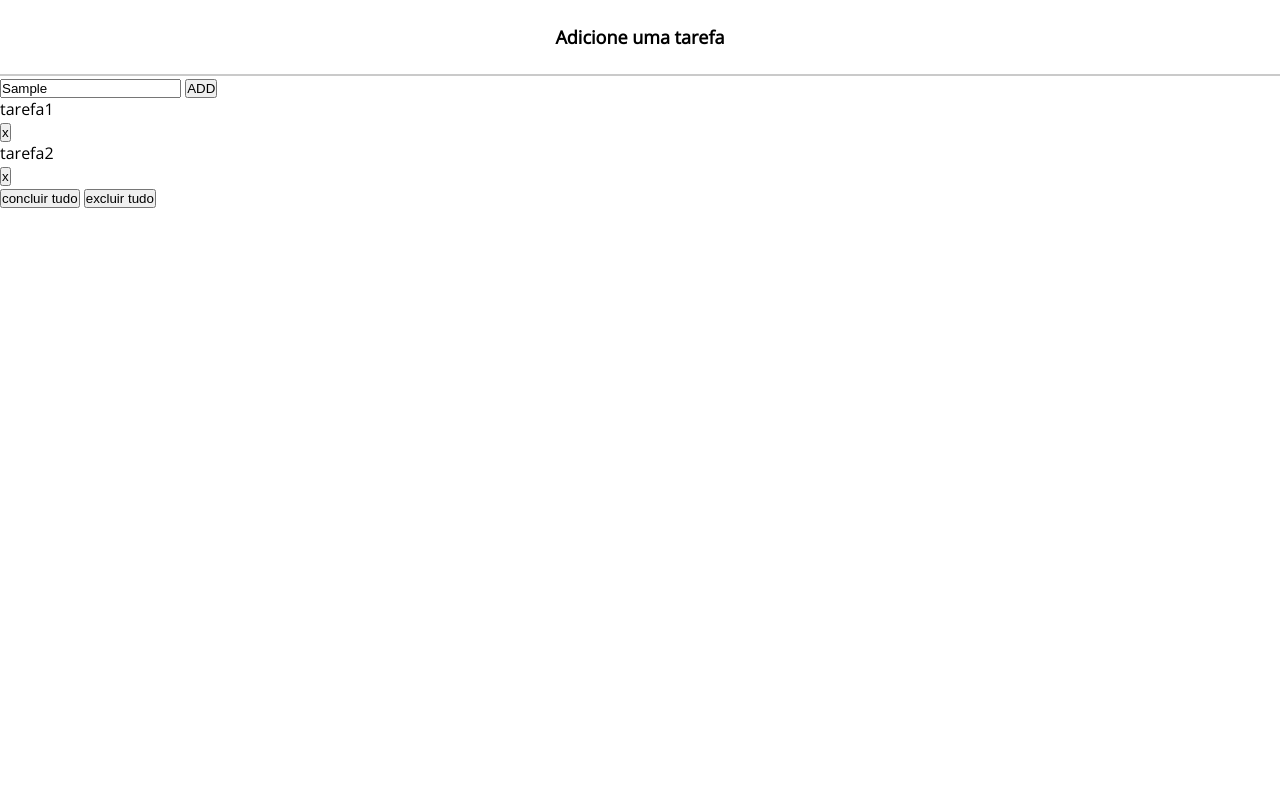
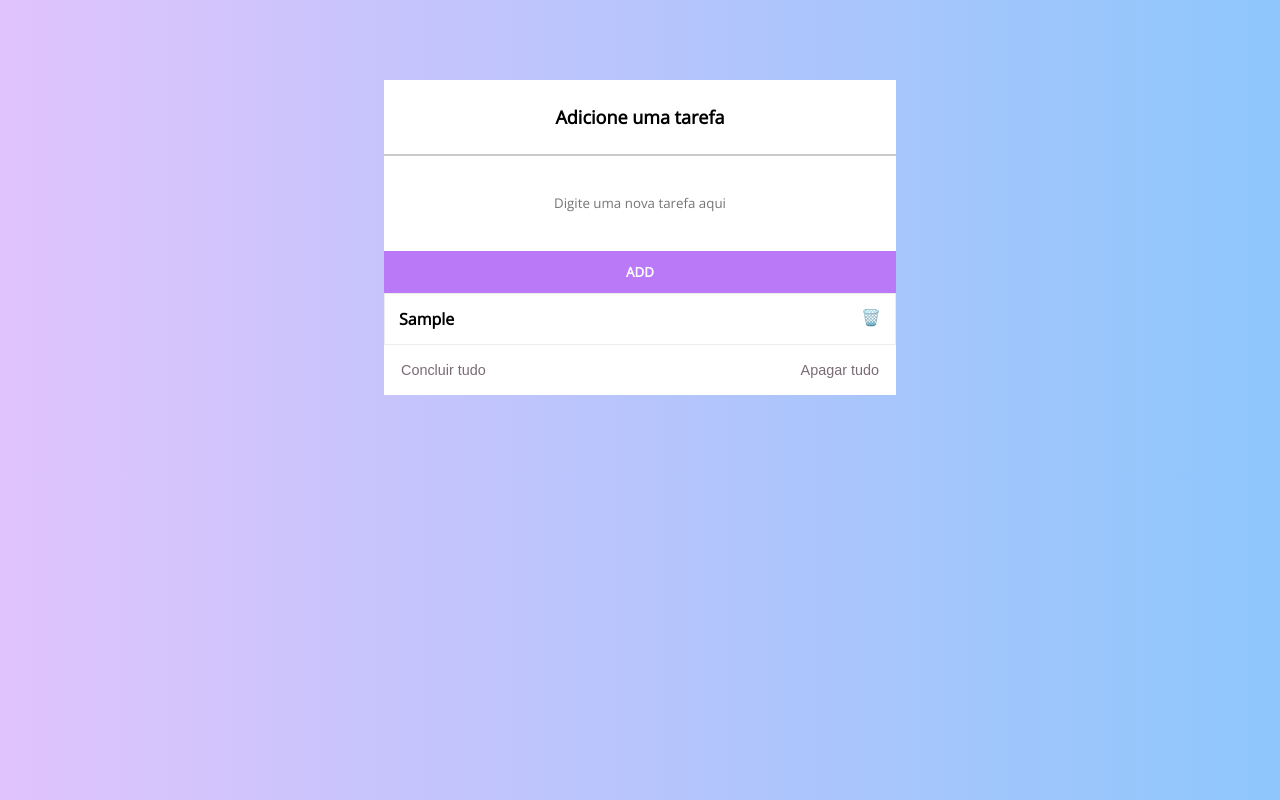
Before and after one commit to mi2507/to-do-list, a plain HTML site: page index.html in a window 1280 px wide. Both pictures are taken after typing "Sample" into the empty fields and a click on the button "ADD". Drawn offline with nearby package versions, Linux system fonts and the light colour scheme.

Commit message:
projeto to-do finalizado

```diff
--- a/index.html
+++ b/index.html
@@ -1,48 +1,32 @@
 <!DOCTYPE html>
-<html lang="en">
+<html lang="pt-br">
 
 <head>
     <meta charset="UTF-8">
     <meta name="viewport" content="width=device-width, initial-scale=1.0">
     <meta http-equiv="X-UA-Compatible" content="ie=edge">
     <link rel="stylesheet" href="./style.css">
-    <title>TO DO LIST</title>
+    <title>To Do List</title>
 </head>
 
 <body>
-    <div class=container>
+
+    <div class="container">
         <header>
             <h1>Adicione uma tarefa</h1>
         </header>
+        <div class="dflex-column">
+            <input class="entrada" id="inserirTarefa" type="text" placeholder="Digite uma nova tarefa aqui" required>
+            <button class="add" id="adicionarTarefa">ADD</button>
+        </div>
 
-        <div>
-            <input type="text" placeholder="digite a nova tarefa aqui ">
-            <button>ADD</button>
-        </div>
-        <ul>
-            <li>
-                <p>tarefa1</p>
-                <button>x</button>
-            </li>
+        <div id="listaDeTarefas"></div>
 
-            <li>
-                <p>tarefa2</p>
-                <button>x</button>
-                </li>
-
-        </ul>
-        <footer>
-            <button>concluir tudo</button>
-            <button>excluir tudo </button>
+        <footer id="adicionarBotoes" class="dflex botoes">
+            <button class="concluir" id="concluirTudo">Concluir tudo</button>
+            <button class="apagar" id="apagarTudo">Apagar tudo</button>
         </footer>
     </div>
-
-
-
-
-
-
-
 
 
     <script src="./script.js"></script>
--- a/script.js
+++ b/script.js
@@ -0,0 +1,72 @@
+let inserirTarefa = document.getElementById('inserirTarefa')
+let adicionarTarefa = document.getElementById('adicionarTarefa')
+let adicionarBotoes = document.getElementById('adicionarBotoes')
+let concluirTudo = document.getElementById('concluirTudo')
+let apagarTudo = document.getElementById('apagarTudo')
+let dragging
+
+adicionarTarefa.addEventListener('click', function () {
+
+    if (inserirTarefa.value == false) {
+        return
+    }
+
+    let listaDeTarefas = document.getElementById('listaDeTarefas')
+
+    const divDrag = document.createElement("div")
+    divDrag.className = "div-drag"
+    divDrag.setAttribute('draggable', true)
+
+    let tarefa = document.createElement('p')
+    tarefa.innerHTML = inserirTarefa.value
+    listaDeTarefas.appendChild(tarefa)
+
+    let excluir = document.createElement('button')
+    excluir.innerHTML = '🗑️'
+    excluir.classList = 'excluir-botao'
+    tarefa.appendChild(excluir)
+
+    adicionarBotoes.classList.remove('botoes')
+
+    excluir.addEventListener('click', function () {
+        // tarefa.remove()
+        divDrag.remove()
+    })
+
+    tarefa.innerHTML = inserirTarefa.value
+    divDrag.appendChild(tarefa)
+    tarefa.appendChild(excluir)
+    listaDeTarefas.appendChild(divDrag)
+
+    inserirTarefa.value = ''
+
+    tarefa.addEventListener('click', function () {
+        tarefa.classList.toggle('check');
+    })
+
+    divDrag.addEventListener("dragstart", function (ev) {
+        dragging = ev.target.closest(".div-drag")
+
+    })
+
+    divDrag.addEventListener("dragover", function (ev) {
+        ev.preventDefault();
+        const node = ev.target.closest(".div-drag")
+        this.parentNode.insertBefore(dragging, node)
+    })
+
+    divDrag.addEventListener("dragend", function (ev) {
+        dragging = null
+    })
+
+    concluirTudo.addEventListener('click', function () {
+        tarefa.classList.add('check');
+    })
+
+    apagarTudo.addEventListener('click', function () {
+        // tarefa.remove()
+        divDrag.remove()
+        adicionarBotoes.classList.add('botoes')
+    })
+
+})
--- a/style.css
+++ b/style.css
@@ -1,25 +1,126 @@
+
 @import url('https://fonts.googleapis.com/css?family=Open+Sans');
 
-body{
-    font-family: 'Open Sans', sans-serif;
-    background-color:  #8ec5fc;
-}
-
-*{
+* {
     margin: 0;
     padding: 0;
     box-sizing: border-box;
 }
 
-.container{
-    background-color: white;
-    height: 100vh;
-
+body {
+    background-color: blueviolet;
+    font-family: 'Open Sans', sans-serif;
+    background-image: linear-gradient(90deg, #e0c3fc, #8ec7fc);
+    margin: 0 auto;
 }
 
-h1{
-    border-bottom: 2px solid rgb(202,202,202);
+.container {
+    background-color: #ffffff;
+    margin: 10vh auto;
+    /* height: 100vh; */
+}
+
+@media (min-width: 420px){
+    .container {
+        width: 60vw;
+        /* height: 80vh; */
+    }
+}
+
+@media (min-width: 960px){
+    .container {
+        width: 40vw;
+        margin: 10vh auto;
+        /* height: 80vh; */
+    }
+}
+
+h1 {
+    border-bottom: 2px solid rgb(202, 202, 202);
     text-align: center;
     font-size: 18px;
     padding: 25px 0;
 }
+
+.dflex {
+    display: flex;
+    justify-content: space-between;
+    padding: 13px;
+    width: 100%;
+}
+
+.dflex-column {
+    display: flex;
+    flex-direction: column;
+}
+
+.entrada {
+    padding: 40px;
+    text-align: center;
+    border: none;
+}
+
+input::placeholder {
+    font-family: 'Open Sans', sans-serif;
+}
+
+.add {
+    padding: 12px;
+    font-family: 'Open Sans', sans-serif;
+    background-color: #ba7af8;
+    color: white;
+    font-weight: bold;
+    border: none;
+}
+
+p {
+    font-weight: bold;
+    word-break: break-all;
+    border: 1px solid #ececec;
+    padding: 14px;
+}
+
+.check {
+    color: rgb(202, 202, 202);
+    text-decoration: line-through;
+}
+
+.botoes {
+    display: none;
+}
+
+.listaDeTarefas {
+    display: flex;
+}
+
+.concluir {
+    border-style: none;
+    padding: 4px;
+    font-size: 0.9rem;
+    background-color: inherit;
+    color: #7a6b77;
+    margin: 0;
+}
+
+.apagar {
+    border-style: none;
+    padding: 4px;
+    font-size: 0.9rem;
+    background-color: inherit;
+    color: #7a6b77;
+    margin: 0;
+}
+
+.excluir-botao {
+    margin: 0;
+    padding: 0;
+    border-style: none;
+    background-color: transparent;
+    font-weight: bold;
+    font-size: 1.0rem;
+    float: right;
+}
+
+.div-drag {
+    cursor: grab;
+}
```
